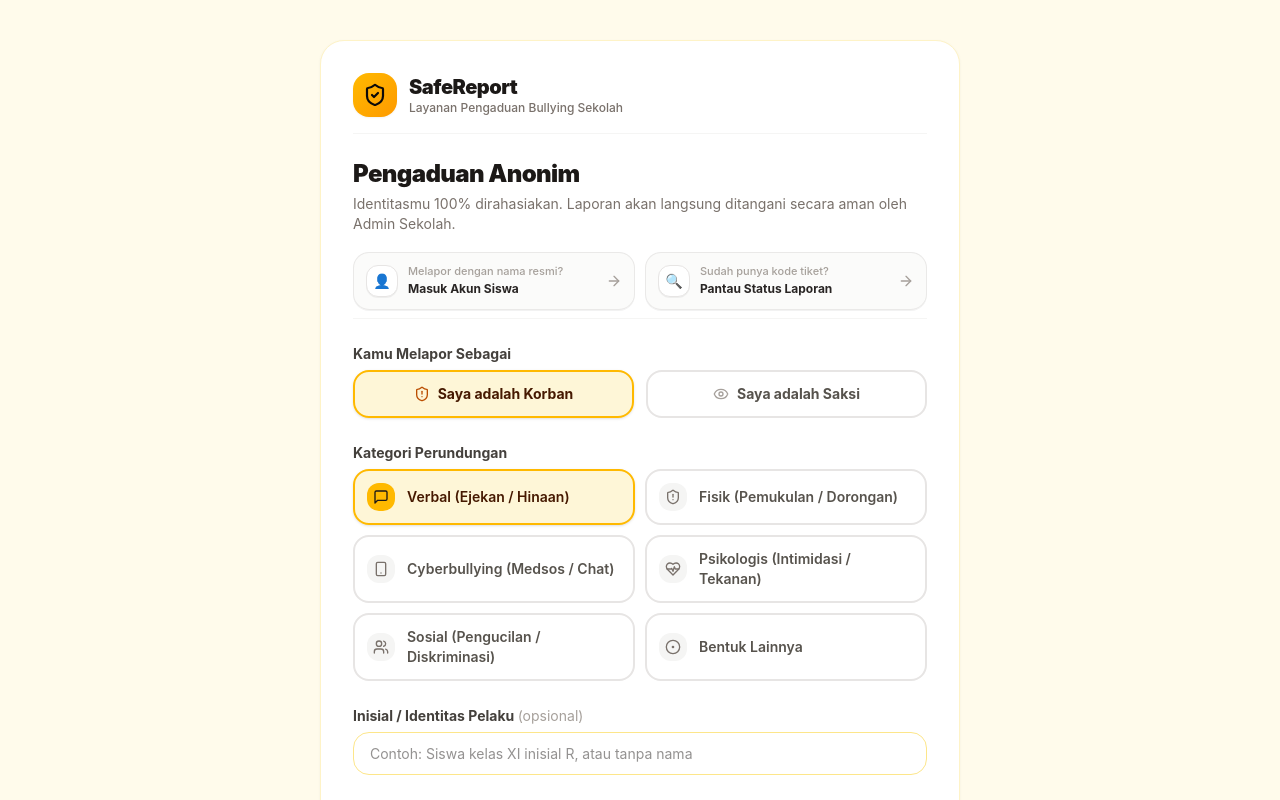
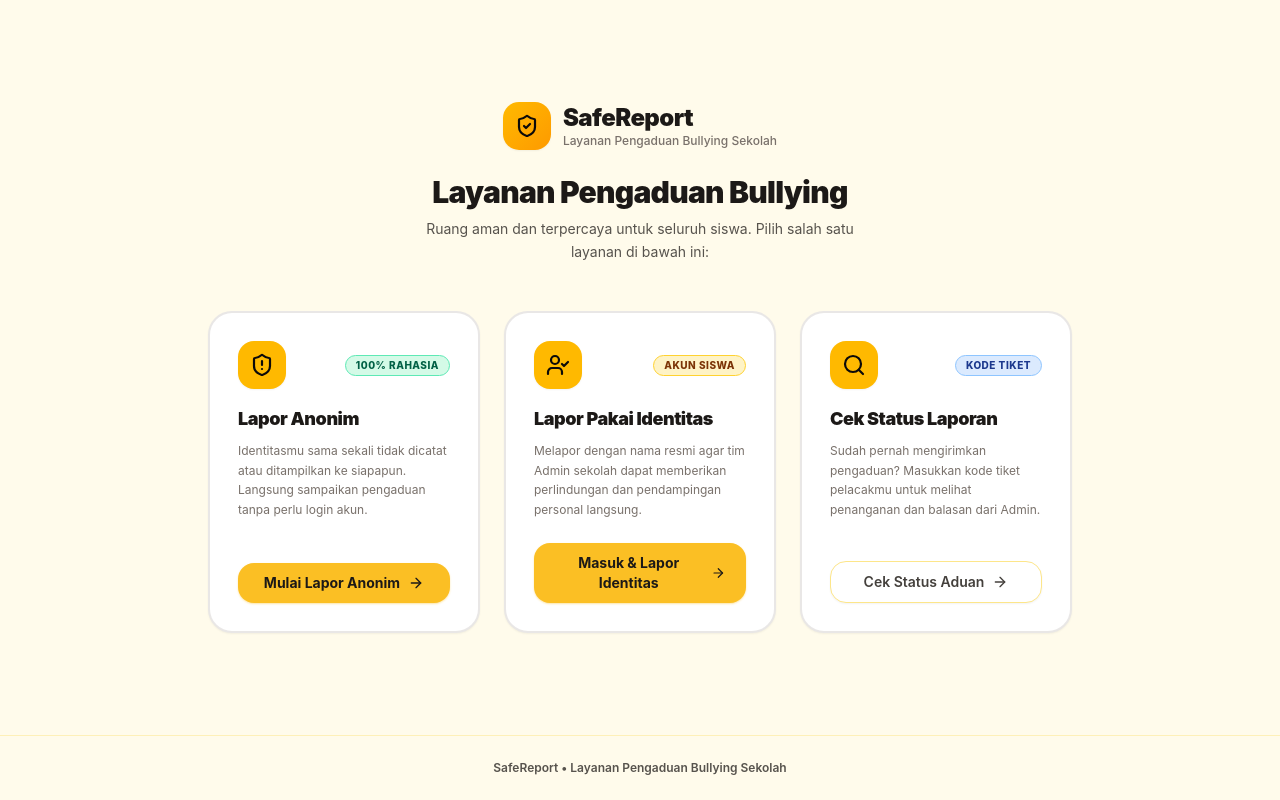
Before and after one commit to Hanifun/test-project, a Next.js app: page / in a window 1280 px wide. Shown: the top 800 px of the page. Built offline with nearby package versions, Linux system fonts and the light colour scheme.

Commit message:
feat: rombak halaman utama dengan 3 pilihan layanan sebelum formulir pengaduan

```diff
--- a/app/page.tsx
+++ b/app/page.tsx
@@ -1,31 +1,216 @@
 "use client";
 
-import { useEffect, useState } from "react";
+import { useEffect, useState, Suspense } from "react";
+import { useRouter, useSearchParams } from "next/navigation";
+import Link from "next/link";
+import {
+  ShieldAlert,
+  UserCheck,
+  Search,
+  ArrowRight,
+  ArrowLeft,
+  LayoutDashboard,
+  CheckCircle2,
+  Lock,
+  Clock,
+  Sparkles,
+} from "lucide-react";
 import Footer from "@/components/Footer";
+import Logo from "@/components/Logo";
 import FormLaporan from "@/components/FormLaporan";
 import ModalTiket from "@/components/ModalTiket";
 import { AuthService } from "@/lib/data";
 import { Profile } from "@/types";
 
-export default function HomePage() {
+function HomeContent() {
+  const router = useRouter();
+  const searchParams = useSearchParams();
+  const queryMode = searchParams.get("mode");
+
   const [user, setUser] = useState<Profile | null>(null);
+  const [selectedMode, setSelectedMode] = useState<"anonim" | "identitas" | null>(
+    queryMode === "anonim" || queryMode === "identitas" ? queryMode : null
+  );
   const [submittedKode, setSubmittedKode] = useState<string | null>(null);
 
   useEffect(() => {
     setUser(AuthService.getUser());
   }, []);
 
+  useEffect(() => {
+    if (queryMode === "anonim" || queryMode === "identitas") {
+      setSelectedMode(queryMode);
+    }
+  }, [queryMode]);
+
+  // Aksi memilih "Lapor Pakai Identitas"
+  const handlePilihIdentitas = () => {
+    if (user) {
+      setSelectedMode("identitas");
+    } else {
+      router.push("/login?redirect=/?mode=identitas");
+    }
+  };
+
   return (
     <div className="min-h-screen flex flex-col bg-amber-50/50">
+      {/* TAMPILAN 1: TIGA PILIHAN UTAMA LAYANAN (SEBELUM FORM) */}
+      {!selectedMode ? (
+        <main className="flex-1 max-w-4xl mx-auto w-full px-4 py-10 sm:py-14 flex flex-col justify-center">
+          {/* Header Portal Utama */}
+          <div className="text-center mb-8 sm:mb-12">
+
+
+            <Logo size="lg" showTagline={true} href="/" className="justify-center mb-3" />
+
+            <h1 className="text-2xl sm:text-3xl font-black text-stone-900 tracking-tight mt-3">
+              Layanan Pengaduan Bullying
+            </h1>
+            <p className="text-xs sm:text-sm text-stone-600 mt-2 max-w-md mx-auto leading-relaxed">
+              Ruang aman dan terpercaya untuk seluruh siswa. Pilih salah satu layanan di bawah ini:
+            </p>
+
+            {/* Banner Status Akun jika siswa sudah login */}
+            {user && (
+              <div className="mt-4 inline-flex items-center gap-2 px-3.5 py-1.5 rounded-2xl bg-white border border-amber-200 text-xs text-stone-700 shadow-2xs">
+                <span>Masuk sebagai: <strong>{user.nama}</strong> ({user.nisn_kelas || "Siswa"})</span>
+                <span className="text-stone-300">•</span>
+                <Link
+                  href={user.role === "admin" ? "/admin/dashboard" : "/dashboard"}
+                  className="font-bold text-amber-700 hover:text-amber-800 underline inline-flex items-center gap-1"
+                >
+                  <LayoutDashboard className="w-3.5 h-3.5" /> Buka Dashboard
+                </Link>
+              </div>
+            )}
+          </div>
+
+          {/* TIGA PILIHAN UTAMA */}
+          <div className="grid grid-cols-1 md:grid-cols-3 gap-4 sm:gap-6">
+            {/* PILIHAN 1: Lapor Pengaduan Anonim */}
+            <div
+              onClick={() => setSelectedMode("anonim")}
+              className="group bg-white hover:bg-amber-50/60 rounded-3xl p-6 sm:p-7 border-2 border-stone-200/90 hover:border-amber-400 shadow-xs hover:shadow-md transition-all duration-200 flex flex-col justify-between cursor-pointer"
+            >
+              <div>
+                <div className="flex items-center justify-between mb-4">
+                  <div className="w-12 h-12 rounded-2xl bg-amber-400 text-stone-950 flex items-center justify-center font-bold shadow-xs group-hover:scale-105 transition-transform">
+                    <ShieldAlert className="w-6 h-6 stroke-[2.2]" />
+                  </div>
+                  <span className="text-[10px] font-extrabold uppercase tracking-wider text-emerald-800 bg-emerald-100/90 px-2.5 py-0.5 rounded-full border border-emerald-300">
+                    100% Rahasia
+                  </span>
+                </div>
+
+                <h2 className="text-lg font-black text-stone-900 group-hover:text-amber-900 tracking-tight transition-colors">
+                  Lapor Anonim
+                </h2>
+                <p className="text-xs text-stone-500 mt-2 leading-relaxed">
+                  Identitasmu sama sekali tidak dicatat atau ditampilkan ke siapapun. Langsung sampaikan pengaduan tanpa perlu login akun.
+                </p>
+              </div>
+
+              <div className="pt-6">
+                <button
+                  type="button"
+                  className="btn-primary w-full py-2.5 text-xs sm:text-sm font-bold shadow-xs cursor-pointer group-hover:bg-amber-500"
+                >
+                  Mulai Lapor Anonim <ArrowRight className="w-4 h-4 group-hover:translate-x-0.5 transition-transform" />
+                </button>
+              </div>
+            </div>
+
+            {/* PILIHAN 2: Lapor Pakai Identitas */}
+            <div
+              onClick={handlePilihIdentitas}
+              className="group bg-white hover:bg-amber-50/60 rounded-3xl p-6 sm:p-7 border-2 border-stone-200/90 hover:border-amber-400 shadow-xs hover:shadow-md transition-all duration-200 flex flex-col justify-between cursor-pointer"
+            >
+              <div>
+                <div className="flex items-center justify-between mb-4">
+                  <div className="w-12 h-12 rounded-2xl bg-amber-400 text-stone-950 flex items-center justify-center font-bold shadow-xs group-hover:scale-105 transition-transform">
+                    <UserCheck className="w-6 h-6 stroke-[2.2]" />
+                  </div>
+                  <span className="text-[10px] font-extrabold uppercase tracking-wider text-amber-900 bg-amber-100 px-2.5 py-0.5 rounded-full border border-amber-300">
+                    Akun Siswa
+                  </span>
+                </div>
+
+                <h2 className="text-lg font-black text-stone-900 group-hover:text-amber-900 tracking-tight transition-colors">
+                  Lapor Pakai Identitas
+                </h2>
+                <p className="text-xs text-stone-500 mt-2 leading-relaxed">
+                  Melapor dengan nama resmi agar tim Admin sekolah dapat memberikan perlindungan dan pendampingan personal langsung.
+                </p>
+              </div>
+
+              <div className="pt-6">
+                <button
+                  type="button"
+                  className="btn-primary w-full py-2.5 text-xs sm:text-sm font-bold shadow-xs cursor-pointer group-hover:bg-amber-500"
+                >
+                  {user ? `Lapor sebagai ${user.nama.split(" ")[0]}` : "Masuk & Lapor Identitas"}{" "}
+                  <ArrowRight className="w-4 h-4 group-hover:translate-x-0.5 transition-transform" />
+                </button>
+              </div>
+            </div>
+
+            {/* PILIHAN 3: Cek Laporan */}
+            <div
+              onClick={() => router.push("/status")}
+              className="group bg-white hover:bg-amber-50/60 rounded-3xl p-6 sm:p-7 border-2 border-stone-200/90 hover:border-amber-400 shadow-xs hover:shadow-md transition-all duration-200 flex flex-col justify-between cursor-pointer"
+            >
+              <div>
+                <div className="flex items-center justify-between mb-4">
+                  <div className="w-12 h-12 rounded-2xl bg-amber-400 text-stone-950 flex items-center justify-center font-bold shadow-xs group-hover:scale-105 transition-transform">
+                    <Search className="w-6 h-6 stroke-[2.2]" />
+                  </div>
+                  <span className="text-[10px] font-extrabold uppercase tracking-wider text-blue-900 bg-blue-100 px-2.5 py-0.5 rounded-full border border-blue-300">
+                    Kode Tiket
+                  </span>
+                </div>
+
+                <h2 className="text-lg font-black text-stone-900 group-hover:text-amber-900 tracking-tight transition-colors">
+                  Cek Status Laporan
+                </h2>
+                <p className="text-xs text-stone-500 mt-2 leading-relaxed">
+                  Sudah pernah mengirimkan pengaduan? Masukkan kode tiket pelacakmu untuk melihat penanganan dan balasan dari Admin.
+                </p>
+              </div>
+
+              <div className="pt-6">
+                <button
+                  type="button"
+                  className="btn-secondary w-full py-2.5 text-xs sm:text-sm font-bold shadow-xs cursor-pointer hover:border-amber-400 hover:bg-white"
+                >
+                  Cek Status Aduan <ArrowRight className="w-4 h-4 group-hover:translate-x-0.5 transition-transform" />
+                </button>
+              </div>
+            </div>
+          </div>
+        </main>
+      ) : (
+        /* TAMPILAN 2: FORMULIR PENGADUAN (SETELAH MEMILIH OPSI) */
         <main className="flex-1 max-w-2xl mx-auto w-full px-4 py-8 sm:py-10">
-        {/* Kontainer Formulir Pengaduan */}
+          <div className="mb-4">
+            <button
+              type="button"
+              onClick={() => setSelectedMode(null)}
+              className="inline-flex items-center gap-2 text-stone-600 hover:text-amber-800 text-xs sm:text-sm font-bold bg-white px-3.5 py-2 rounded-2xl border border-stone-200/90 shadow-2xs hover:border-amber-400 transition-all cursor-pointer"
+            >
+              <ArrowLeft className="w-4 h-4 text-amber-600" /> Kembali ke Pilihan Menu
+            </button>
+          </div>
+
           <div className="card p-6 sm:p-8 border border-amber-200/90 shadow-sm">
             <FormLaporan
               user={user}
+              initialMode={selectedMode === "identitas" ? "siswa" : "anonim"}
+              onBackToMenu={() => setSelectedMode(null)}
               onSuccess={(kode) => setSubmittedKode(kode)}
             />
           </div>
         </main>
+      )}
 
       {/* Modal Tiket Sukses Setelah Laporan Terkirim */}
       {submittedKode && (
@@ -39,3 +224,11 @@ export default function HomePage() {
     </div>
   );
 }
+
+export default function HomePage() {
+  return (
+    <Suspense fallback={<div className="text-center py-20 text-xs text-stone-400">Memuat layanan...</div>}>
+      <HomeContent />
+    </Suspense>
+  );
+}
--- a/components/FormLaporan.tsx
+++ b/components/FormLaporan.tsx
@@ -44,10 +44,12 @@ const KATEGORI_OPTIONS: {
 
 interface Props {
   user: Profile | null;
+  initialMode?: "anonim" | "siswa";
+  onBackToMenu?: () => void;
   onSuccess: (kode: string) => void;
 }
 
-export default function FormLaporan({ user, onSuccess }: Props) {
+export default function FormLaporan({ user, initialMode, onBackToMenu, onSuccess }: Props) {
   const { toast } = useToast();
   const [isLoading, setIsLoading] = useState(false);
   const [error, setError] = useState<string | null>(null);
@@ -56,9 +58,9 @@ export default function FormLaporan({ user, onSuccess }: Props) {
   const [selectedFiles, setSelectedFiles] = useState<File[]>([]);
   const fileInputRef = useRef<HTMLInputElement>(null);
 
-  // Mode Identitas: jika login bisa pilih "siswa" atau "anonim"
+  // Mode Identitas: prioritaskan initialMode bila ada, atau siswa jika login, atau anonim
   const [modeIdentitas, setModeIdentitas] = useState<"siswa" | "anonim">(
-    user ? "siswa" : "anonim"
+    initialMode || (user ? "siswa" : "anonim")
   );
 
   const [form, setForm] = useState<Partial<FormLaporanData>>({
@@ -145,9 +147,18 @@ export default function FormLaporan({ user, onSuccess }: Props) {
           onChange={(e) => setHoneypot(e.target.value)}
         />
       </div>
-            {/* SafeReport Brand Logo Standar Web */}
-      <div className="pb-4 border-b border-stone-100">
+            {/* Brand Logo & Tombol Kembali ke Menu Pilihan */}
+      <div className="pb-4 border-b border-stone-100 flex items-center justify-between flex-wrap gap-2">
         <Logo size="md" showTagline={true} href="/" />
+        {onBackToMenu && (
+          <button
+            type="button"
+            onClick={onBackToMenu}
+            className="inline-flex items-center gap-1.5 px-3 py-1.5 rounded-xl text-stone-600 hover:text-amber-800 hover:bg-amber-100/60 border border-stone-200 text-xs font-bold transition-all cursor-pointer shadow-2xs"
+          >
+            <ArrowLeft className="w-3.5 h-3.5 text-amber-600" /> Kembali ke Pilihan Menu
+          </button>
+        )}
       </div>
 
       {/* Header Form */}
```
Lines whose indentation alone changed are shown as unchanged.
